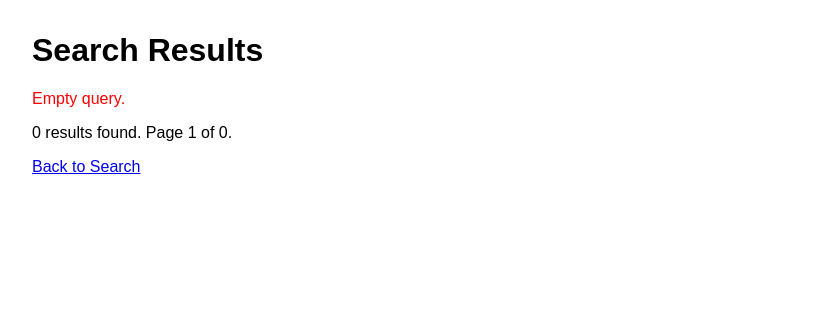
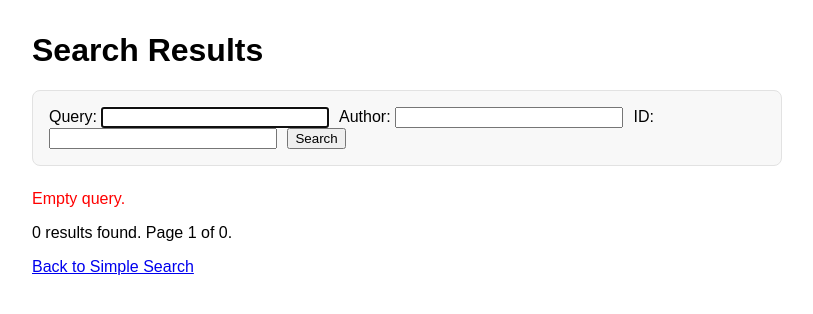
Before and after one commit to NiWong03/cs172Project, a Flask app: page /output in a window 1280 px wide. Shown: the top 314 px of the page, without its empty margins (233-1046 px from the left). Run offline with Flask 3, Linux system fonts and the light colour scheme.

Commit message:
fixed a part of index.py to allow for advanced search

```diff
--- a/src/app.py
+++ b/src/Ann_app.py
@@ -10,14 +10,28 @@ from org.apache.lucene.search import IndexSearcher
 from flask import request, Flask, render_template, redirect, url_for
 
 app = Flask(__name__)
+def retrieve(storedir, query, author='', docid='', page=1, page_size=10):
+    from org.apache.lucene.search import BooleanQuery, BooleanClause, TermQuery
+    from org.apache.lucene.index import Term
 
-def retrieve(storedir, query, page=1, page_size=10):
     searchDir = NIOFSDirectory(Paths.get(storedir))
     searcher = IndexSearcher(DirectoryReader.open(searchDir))
+
     parser = QueryParser('text', StandardAnalyzer())
-    parsed_query = parser.parse(query)
+    main_query = parser.parse(query) if query else None
+
+    boolean_query = BooleanQuery.Builder()
+    if main_query:
+        boolean_query.add(main_query, BooleanClause.Occur.MUST)
+    if author:
+        boolean_query.add(TermQuery(Term("author", author)), BooleanClause.Occur.MUST)
+    if docid:
+        boolean_query.add(TermQuery(Term("id", docid)), BooleanClause.Occur.MUST)
+
+    final_query = boolean_query.build() if (main_query or author or docid) else parser.parse("*:*")
+
     # Get enough docs to know the total count
-    topDocs = searcher.search(parsed_query, page * page_size + 1000)  # Fetch a big enough window
+    topDocs = searcher.search(final_query, page * page_size + 1000)
     total_hits = topDocs.totalHits.value
     scoreDocs = topDocs.scoreDocs
     start = (page - 1) * page_size
@@ -25,14 +39,13 @@ def retrieve(storedir, query, page=1, page_size=10):
     hits = []
     for hit in scoreDocs[start:end]:
         doc = searcher.doc(hit.doc)
-        # Convert created_utc timestamp to readable date string
         created_raw = doc.get("created_utc")
         if created_raw:
             try:
                 dt = datetime.utcfromtimestamp(float(created_raw))
                 created_str = dt.strftime('%Y-%m-%d %H:%M:%S UTC')
             except Exception:
-                created_str = created_raw  # fallback if parsing fails
+                created_str = created_raw
         else:
             created_str = ""
         hits.append({
@@ -47,6 +60,7 @@ def retrieve(storedir, query, page=1, page_size=10):
         })
     return hits, total_hits
 
+
 @app.route("/")
 def home():
     return redirect(url_for('input'))
@@ -56,8 +70,11 @@ def input():
     return render_template('input.html')
 
 @app.route('/output', methods=['GET', 'POST'])
+@app.route('/output', methods=['GET', 'POST'])
 def output():
     query = ""
+    author = ""
+    docid = ""
     page = 1
     results = []
     error = None
@@ -66,25 +83,31 @@ def output():
 
     if request.method == 'POST':
         query = request.form.get('query', '')
+        author = request.form.get('author', '')
+        docid = request.form.get('id', '')
     elif request.method == 'GET':
         query = request.args.get('query', '')
+        author = request.args.get('author', '')
+        docid = request.args.get('id', '')
         page = int(request.args.get('page', '1'))
 
-    if query:
+    if query or author or docid:
         try:
             lucene.getVMEnv().attachCurrentThread()
-            results, total_hits = retrieve('./index', query, page=page, page_size=page_size)
+            results, total_hits = retrieve('./index', query, author, docid, page=page, page_size=page_size)
         except Exception as e:
             error = f"Error searching index: {e}"
     else:
         error = "Empty query."
 
-    total_pages = (total_hits + page_size - 1) // page_size  # round up
+    total_pages = (total_hits + page_size - 1) // page_size
 
     return render_template(
         'output.html',
         lucene_output=results,
         query=query,
+        author=author,
+        id=docid,
         error=error,
         page=page,
         page_size=page_size,
@@ -93,6 +116,7 @@ def output():
     )
 
 
+
 lucene.initVM(vmargs=['-Djava.awt.headless=true'])
 
 if __name__ == "__main__":
--- a/src/templates/input.html
+++ b/src/templates/input.html
@@ -1,12 +1,14 @@
 <!DOCTYPE html>
 <html>
 <head>
-    <title>Simple Search</title>
+    <title>Advanced Search</title>
 </head>
 <body>
     <h1>Lucene Search Demo</h1>
     <form action="/output" method="GET">
-        <p>Enter your query: <input type="text" name="query" required autofocus /></p>
+        <p>Query: <input type="text" name="query" autofocus /></p>
+        <p>Author: <input type="text" name="author" /></p>
+        <p>ID: <input type="text" name="id" /></p>
         <p><input type="submit" value="Search" /></p>
     </form>
 </body>
--- a/src/templates/output.html
+++ b/src/templates/output.html
@@ -18,13 +18,35 @@
         .pagination span.ellipsis {
             margin: 0 6px; color: #999;
         }
+        .search-form input[type="text"] {
+            width: 220px;
+            margin-right: 6px;
+        }
+        .search-form {
+            margin-bottom: 1.5em;
+            padding: 1em;
+            background: #f8f8f8;
+            border-radius: 8px;
+            border: 1px solid #e2e2e2;
+        }
     </style>
 </head>
 <body>
     <h1>Search Results</h1>
-    {% if query %}
-        <p><b>Your query:</b> {{ query }}</p>
-    {% endif %}
+
+    <!-- Search form (always at top) -->
+    <form class="search-form" action="{{ url_for('output') }}" method="get">
+        <label>Query:
+            <input type="text" name="query" value="{{ query|default('') }}" autofocus />
+        </label>
+        <label>Author:
+            <input type="text" name="author" value="{{ author|default('') }}" />
+        </label>
+        <label>ID:
+            <input type="text" name="id" value="{{ id|default('') }}" />
+        </label>
+        <input type="submit" value="Search" />
+    </form>
 
     {% if error %}
         <p style="color: red;">{{ error }}</p>
@@ -68,7 +90,7 @@
         {% set end_page = page + window if page + window < total_pages else total_pages %}
         {# Always show first page #}
         {% if start_page > 1 %}
-            <a href="{{ url_for('output') }}?query={{ query }}&page=1">1</a>
+            <a href="{{ url_for('output') }}?query={{ query }}&author={{ author }}&id={{ id }}&page=1">1</a>
             {% if start_page > 2 %}
                 <span class="ellipsis">…</span>
             {% endif %}
@@ -78,7 +100,7 @@
             {% if p == page %}
                 <strong>{{ p }}</strong>
             {% else %}
-                <a href="{{ url_for('output') }}?query={{ query }}&page={{ p }}">{{ p }}</a>
+                <a href="{{ url_for('output') }}?query={{ query }}&author={{ author }}&id={{ id }}&page={{ p }}">{{ p }}</a>
             {% endif %}
         {% endfor %}
         {# Always show last page #}
@@ -86,20 +108,20 @@
             {% if end_page < total_pages - 1 %}
                 <span class="ellipsis">…</span>
             {% endif %}
-            <a href="{{ url_for('output') }}?query={{ query }}&page={{ total_pages }}">{{ total_pages }}</a>
+            <a href="{{ url_for('output') }}?query={{ query }}&author={{ author }}&id={{ id }}&page={{ total_pages }}">{{ total_pages }}</a>
         {% endif %}
 
         <br>
         {# Previous/Next #}
         {% if page > 1 %}
-            <a href="{{ url_for('output') }}?query={{ query }}&page={{ page-1 }}">&#8592; Previous</a>
+            <a href="{{ url_for('output') }}?query={{ query }}&author={{ author }}&id={{ id }}&page={{ page-1 }}">&#8592; Previous</a>
         {% endif %}
         {% if page < total_pages %}
-            <a href="{{ url_for('output') }}?query={{ query }}&page={{ page+1 }}">Next &#8594;</a>
+            <a href="{{ url_for('output') }}?query={{ query }}&author={{ author }}&id={{ id }}&page={{ page+1 }}">Next &#8594;</a>
         {% endif %}
     </div>
     {% endif %}
 
-    <p><a href="{{ url_for('input') }}">Back to Search</a></p>
+    <p><a href="{{ url_for('input') }}">Back to Simple Search</a></p>
 </body>
 </html>
```
Also changed, not shown: src/index.py (+53 -17 lines), src/test.py (added, +34 -0 lines).
